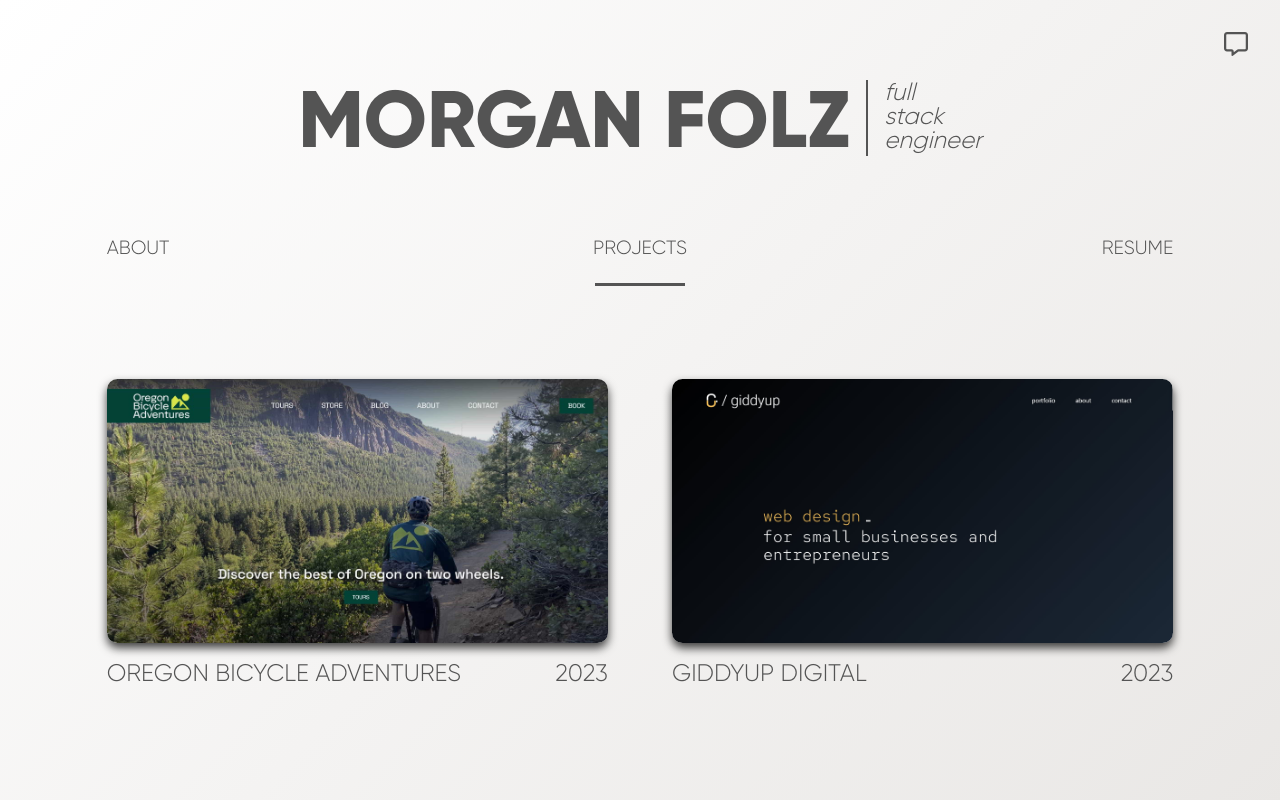
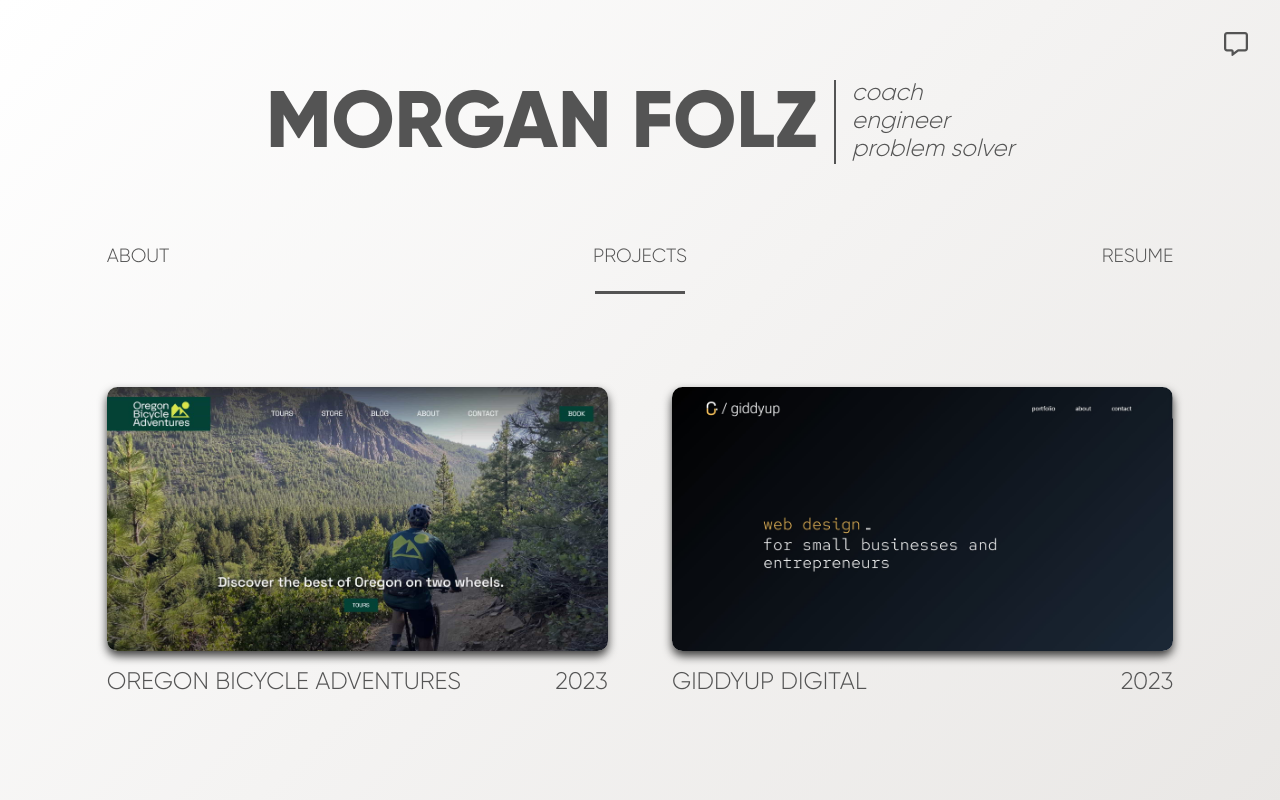
Before and after one commit to morgalorgadingdong/portfolio, a SvelteKit app: page / in a window 1280 px wide. Shown: the top 800 px of the page. Built offline with nearby package versions, Linux system fonts and the light colour scheme.

Commit message:
adjusted headline

```diff
--- a/src/routes/+page.svelte
+++ b/src/routes/+page.svelte
@@ -253,11 +253,11 @@ function navigateToResumePage() {
         <h1 class="text-start">Morgan Folz</h1>
         <!-- <ul class="d-flex flex-wrap justify-content-start align-content-center align-items-start"> -->
         <ul class="d-flex flex-wrap flex-column justify-content-center">
-            <!-- <li class="col-12 mb-1 d-block ">engineer</li>
             <li class="col-12 mb-1 d-block ">coach</li>
-            <li class="col-12 mb-1 d-block ">Problem Solver</li> -->
-            <li class="col-12 mb-1 d-block d-md-none">full stack engineer</li>
-            <li class="col-12 mb-1 d-none d-md-block">full<br> stack<br> engineer</li>
+            <li class="col-12 mb-1 d-block ">engineer</li>
+            <li class="col-12 mb-1 d-block ">problem solver</li>
+            <!-- <li class="col-12 mb-1 d-block d-md-none">full stack engineer</li>
+            <li class="col-12 mb-1 d-none d-md-block">full<br> stack<br> engineer</li> -->
             <!-- <li class="col-12 mb-1"></li> -->
             <!-- <li class="col-12 ">r</li> -->
         </ul>
```
